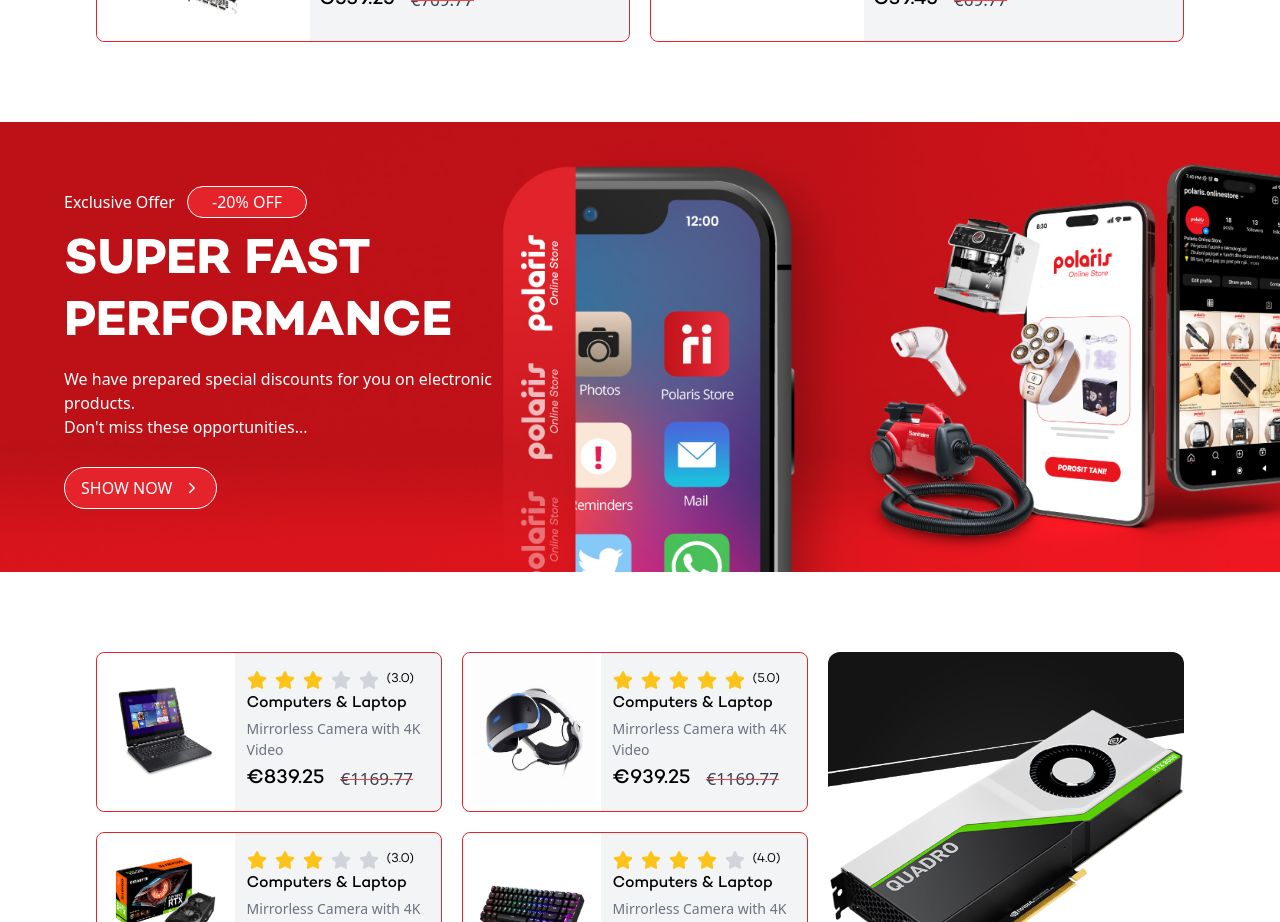
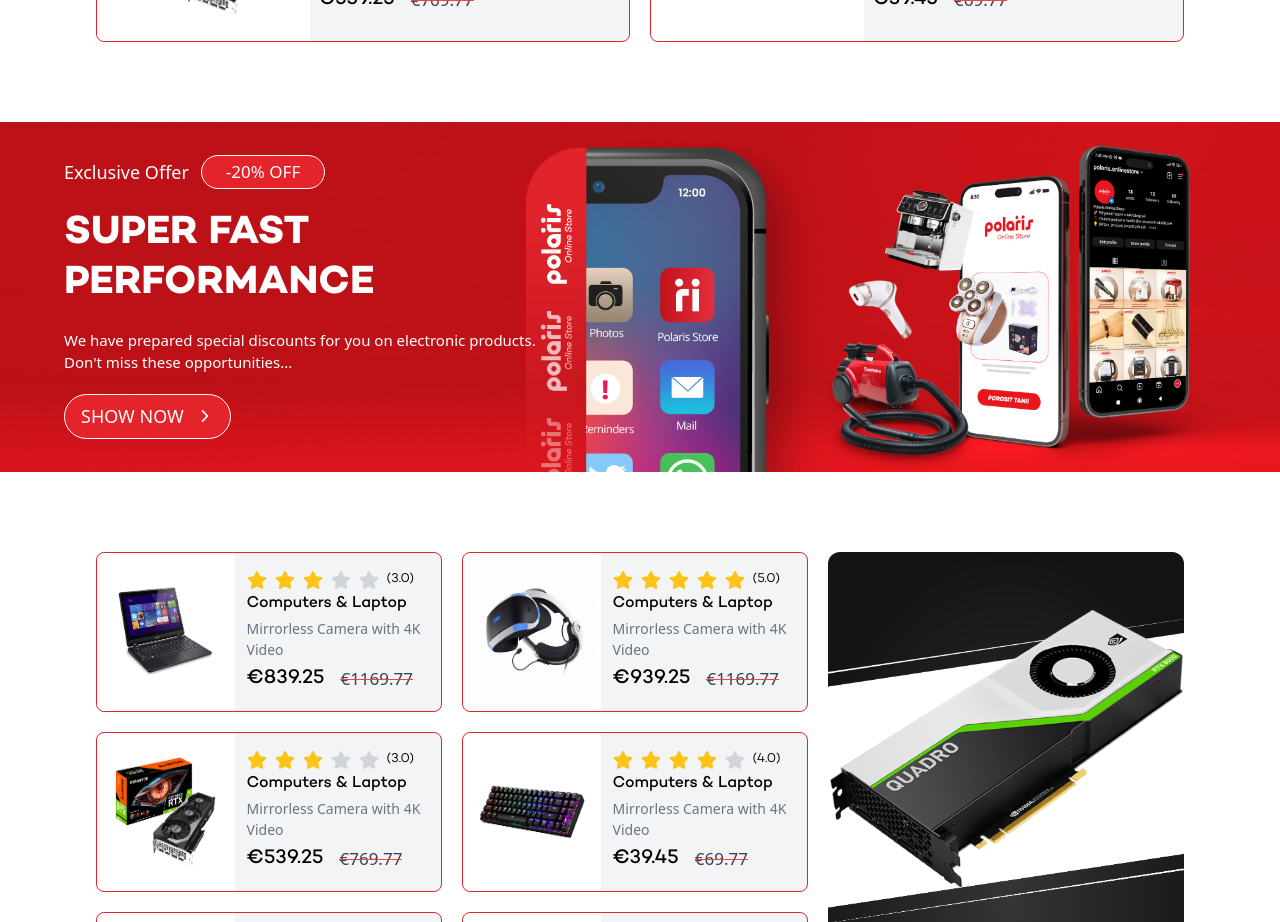
Before and after one commit to FlavioAvdulla/Polaris_Website, a React (Vite) app in the folder FrontEnd/: page / in a window 1280 px wide. Shown: the part 5960-6882 px from the top of the page. Built offline with nearby package versions, Linux system fonts and the light colour scheme.

Commit message:
web_update

```diff
--- a/FrontEnd/src/components/BannerSection/BannerSection.tsx
+++ b/FrontEnd/src/components/BannerSection/BannerSection.tsx
@@ -8,28 +8,57 @@ import { IoIosArrowForward } from "react-icons/io";
 const BannerSection = () => {
   return (
     <div className="flex w-[100%] h-auto mx-auto mt-20 mb-20">
+      <div className="flex flex-col absolute  justify-center
 
-      <div className="flex flex-col absolute w-[40%] h-[450px] py-10 pl-16 justify-center">
-        <p className="flex text-white gap-3 items-center">
-          Exclusive Offer{" "}
-          <span className="rounded-3xl bg-primary border-[1px] cursor-pointer border-white text-white px-6 py-[3px] items-center justify-center
-                          hover:bg-transparent hover:scale-110 ease-in-out duration-300">
+                      xs:w-[45%] xs:h-[150px] xs:pl-4 xs:gap-2
+                      sm:w-[40%]
+                      md:w-[55%] md:h-[300px] md:pl-16
+                      lg:w-[45%] lg:h-[350px] lg:gap-5
+                      xl:w-[35%] xl:h-[450px]
+                      2xl:w-[30%]">
+        <p className="flex text-white gap-3 items-center
+
+                      xs:text-[8px]
+                      md:text-[12px]
+                      lg:text-[18px]
+                      xl:text-[20px]">
+          Exclusive Offer
+          <span className="rounded-3xl bg-primary border-[1px] cursor-pointer border-white text-white items-center justify-center
+                          hover:bg-transparent hover:scale-110 ease-in-out duration-300
+
+                          xs:px-3 xs:py-[1px]
+                          md:text-[12px] md:px-6 md:py-[3px]
+                          lg:text-[17px] ">
             -20% OFF
           </span>
         </p>
-        <h1 className="text-[50px] text-white font-camptonBold leading-tight my-3">
+        <h1 className="text-white font-camptonBold leading-tight
+
+                        xs:text-[12px]
+                        sm:text-[15px]
+                        md:text-[35px]
+                        lg:text-[40px]
+                        xl:text-[50px]">
           SUPER FAST PERFORMANCE
         </h1>
-        <p className="text-white">
+        <p className="text-white
+
+                      xs:text-[8px]
+                      sm:text-[8px]
+                      md:text-[15px]
+                      2xl:text-[17px]">
           We have prepared special discounts for you on electronic products.
-          <br />
           Don't miss these opportunities...
         </p>
-        <div className="w-auto mt-7">
+        <div className="w-auto">
           <button
-            className=" flex items-center justify-center gap-3 border-[1px] border-white text-white px-4 py-2 rounded-3xl
-                        hover:scale-110 hover:border-[1px] bg-primary hover:bg-transparent ease-in-out duration-300"
-          >
+            className="flex items-center justify-center  border-[1px] border-white text-white rounded-3xl
+                        hover:scale-110 hover:border-[1px] bg-primary hover:bg-transparent ease-in-out duration-300
+
+                        xs:text-[6px] xs:px-2 xs:py-1 xs:gap-1
+                        md:text-[12px] md:px-4 md:py-2 md:gap-3
+                        lg:text-[18px]
+                        xl:text-[20px]">
             SHOW NOW
             <i>
               <IoIosArrowForward />
@@ -37,7 +66,11 @@ const BannerSection = () => {
           </button>
         </div>
       </div>
-      <div className="flex w-[100%] h-[450px]">
+      <div className="flex w-[100%]
+                      xs:h-[150px]
+                      md:h-[300px]
+                      lg:h-[350px]
+                      xl:h-[450px]">
         <img className="relative -z-10 w-[100%] object-cover" src={banner_01} alt="banner_01" />
       </div>
     </div>
```
